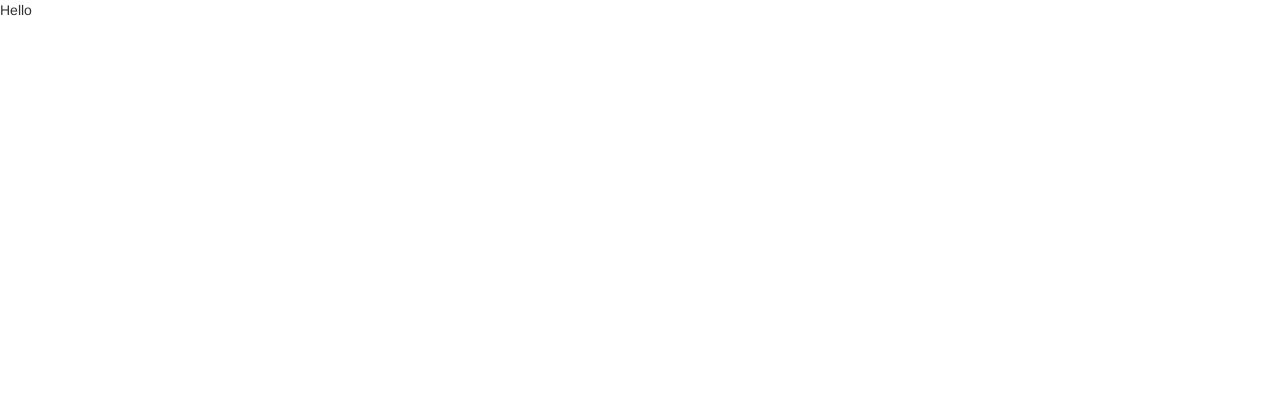
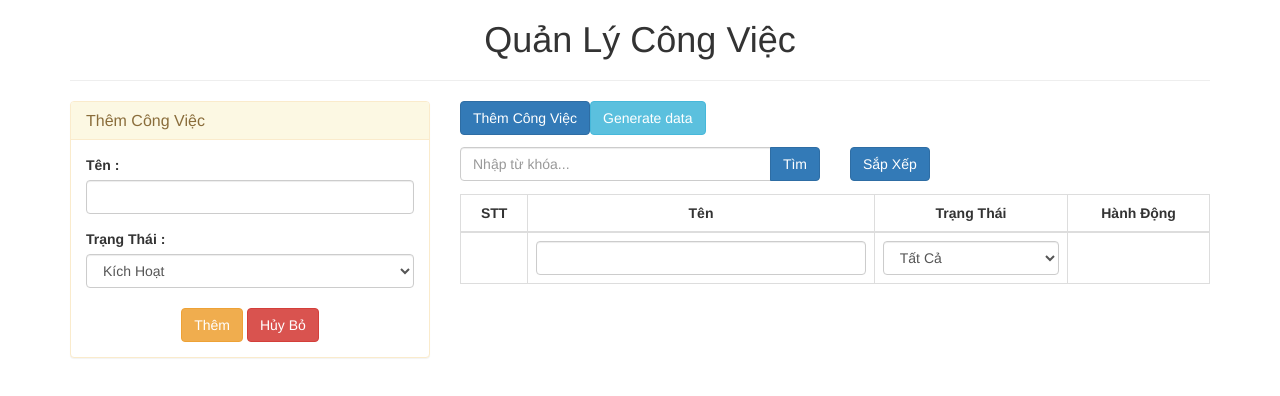
Before and after one commit to nguyenlethanhlinh95/react-redux, a React (Create React App) app: page / in a window 1280 px wide. Shown: the top 396 px of the page. Built offline with nearby package versions, Linux system fonts and the light colour scheme.

Commit message:
Add file display todo list in localstorage

```diff
--- a/public/css/mystyle.css
+++ b/public/css/mystyle.css
@@ -1,3 +1,6 @@
 img{
     width: 100%;
 }
+.mgt-1{
+    margin-top: 1vw;
+}
--- a/src/App.js
+++ b/src/App.js
@@ -1,10 +1,87 @@
-import React from 'react';
-function App() {
-  return (
-    <div className="App">
-      Hello
-    </div>
-  );
+import React, { Component } from 'react';
+import FormTodo from './components/formTodo';
+import Search from './components/search';
+import Sort from './components/sort';
+import Table from './components/table';
+
+export default class App extends Component {
+  constructor(props){
+    super(props);
+    this.state = {
+      tasks: [], // id: unique, name, status
+    };
+  };
+
+  componentWillMount(){
+    if (localStorage && localStorage.getItem('tasks')){
+      let tasks = JSON.parse(localStorage.getItem('tasks'));
+      this.setState({
+        tasks: tasks
+      });
+    }
+  }
+
+  generateData = () => {
+    let tasks = [
+      {
+        id: 1,
+        name: 'Hoc lap trinh',
+        status: true
+      },
+      {
+        id: 2,
+        name: 'Di hoc',
+        status: true
+      },
+      {
+        id: 3,
+        name: 'Ngu',
+        status: true
+      }
+    ];
+    this.setState({
+      tasks: tasks
+    });
+
+    // add local storage
+    localStorage.setItem('tasks',JSON.stringify(tasks));
+  }
+
+  render() {
+    console.log("render");
+    return (
+      <div className="container">
+        <div className="text-center">
+          <h1>Quản Lý Công Việc</h1>
+          <hr />
+        </div>
+        <div className="row">
+          <div className="col-xs-4 col-sm-4 col-md-4 col-lg-4">
+              <FormTodo></FormTodo>
+          </div>
+          <div className="col-xs-8 col-sm-8 col-md-8 col-lg-8">
+            <button type="button" className="btn btn-primary">
+              <span className="fa fa-plus mr-5" />Thêm Công Việc
+            </button>
+            <button onClick={this.generateData} type="button" className="btn btn-info">
+              <span className="fa fa-plus mr-5" />Generate data
+            </button>
+            <div className="row mgt-1">
+              <div className="col-xs-6 col-sm-6 col-md-6 col-lg-6">
+                <Search></Search>
+              </div>
+              <div className="col-xs-6 col-sm-6 col-md-6 col-lg-6">
+                <Sort></Sort>
+              </div>
+            </div>
+            <div className="row mgt-1">
+              <div className="col-xs-12 col-sm-12 col-md-12 col-lg-12">
+                <Table tasks={this.state.tasks}></Table>
+              </div>
+            </div>
+          </div>
+        </div>
+      </div>
+    )
+  }
 }
-
-export default App;
--- /dev/null
+++ b/src/components/formTodo.js
@@ -0,0 +1,31 @@
+import React, { Component } from 'react'
+
+export default class formTodo extends Component {
+    render() {
+        return (
+            <div className="panel panel-warning">
+              <div className="panel-heading">
+                <h3 className="panel-title">Thêm Công Việc</h3>
+              </div>
+              <div className="panel-body">
+                <form>
+                  <div className="form-group">
+                    <label>Tên :</label>
+                    <input type="text" className="form-control" />
+                  </div>
+                  <label>Trạng Thái :</label>
+                  <select className="form-control" required="required">
+                    <option value={1}>Kích Hoạt</option>
+                    <option value={0}>Ẩn</option>
+                  </select>
+                  <br />
+                  <div className="text-center">
+                    <button type="submit" className="btn btn-warning">Thêm</button>&nbsp;
+                    <button type="submit" className="btn btn-danger">Hủy Bỏ</button>
+                  </div>
+                </form>
+              </div>
+            </div>
+        )
+    }
+}
--- /dev/null
+++ b/src/components/search.js
@@ -0,0 +1,16 @@
+import React, { Component } from 'react'
+
+export default class search extends Component {
+    render() {
+        return (
+            <div className="input-group">
+                  <input type="text" className="form-control" placeholder="Nhập từ khóa..." />
+                  <span className="input-group-btn">
+                    <button className="btn btn-primary" type="button">
+                      <span className="fa fa-search mr-5" />Tìm
+                    </button>
+                  </span>
+                </div>
+        )
+    }
+}
--- /dev/null
+++ b/src/components/sort.js
@@ -0,0 +1,32 @@
+import React, { Component } from 'react'
+
+export default class sort extends Component {
+    render() {
+        return (
+            <div className="dropdown">
+                  <button className="btn btn-primary dropdown-toggle" type="button" id="dropdownMenu1" data-toggle="dropdown" aria-haspopup="true" aria-expanded="true">
+                    Sắp Xếp <span className="fa fa-caret-square-o-down ml-5" />
+                  </button>
+                  <ul className="dropdown-menu" aria-labelledby="dropdownMenu1">
+                    <li>
+                      <a role="button">
+                        <span className="fa fa-sort-alpha-asc pr-5">
+                          Tên A-Z
+                        </span>
+                      </a>
+                    </li>
+                    <li>
+                      <a role="button">
+                        <span className="fa fa-sort-alpha-desc pr-5">
+                          Tên Z-A
+                        </span>
+                      </a>
+                    </li>
+                    <li role="separator" className="divider" />
+                    <li><a role="button">Trạng Thái Kích Hoạt</a></li>
+                    <li><a role="button">Trạng Thái Ẩn</a></li>
+                  </ul>
+                </div>
+        )
+    }
+}
--- /dev/null
+++ b/src/components/table.js
@@ -0,0 +1,58 @@
+import React, { Component } from 'react'
+
+export default class table extends Component {
+
+    render() {
+        var tasks = this.props.tasks;
+        var elements = tasks.map((item, index)=>{
+                return <tr key={item.id}>
+                        <td>{index+1}</td>
+                        <td>{item.name}</td>
+                        <td className="text-center">
+                        <span className="label label-success">
+                            Kích Hoạt
+                        </span>
+                        </td>
+                        <td className="text-center">
+                        <button type="button" className="btn btn-warning">
+                            <span className="fa fa-pencil mr-5" />Sửa
+                        </button>
+                        &nbsp;
+                        <button type="button" className="btn btn-danger">
+                            <span className="fa fa-trash mr-5" />Xóa
+                        </button>
+                        </td>
+                    </tr>
+        });
+
+        return (
+            <table className="table table-bordered table-hover">
+                  <thead>
+                    <tr>
+                      <th className="text-center">STT</th>
+                      <th className="text-center">Tên</th>
+                      <th className="text-center">Trạng Thái</th>
+                      <th className="text-center">Hành Động</th>
+                    </tr>
+                  </thead>
+                  <tbody>
+                    <tr>
+                      <td />
+                      <td>
+                        <input type="text" className="form-control" />
+                      </td>
+                      <td>
+                        <select className="form-control">
+                          <option value={-1}>Tất Cả</option>
+                          <option value={0}>Ẩn</option>
+                          <option value={1}>Kích Hoạt</option>
+                        </select>
+                      </td>
+                      <td />
+                    </tr>
+                    {elements}
+                  </tbody>
+                </table>
+        )
+    }
+}
```
